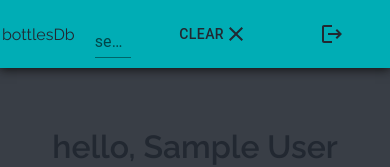
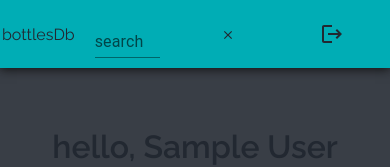
Before and after one commit to JustinM099/bottlesDB, a React (Create React App) app in the folder frontend/: page / in a window 390 px wide. Shown: the top 167 px of the page. Built offline with nearby package versions, Linux system fonts and the light colour scheme; no server answers; sample sign-in values are in the browser's storage.

Commit message:
working on responsiveness

```diff
--- a/frontend/src/components/BottleForm.jsx
+++ b/frontend/src/components/BottleForm.jsx
@@ -38,6 +38,7 @@ function BottleForm() {
                     display: 'flex',
                     justifyContent: 'center',
                     alignItems: 'center',
+                    overflow: 'scroll'
                 }}
             >
                 <Card style={{
--- a/frontend/src/components/BottleItem.jsx
+++ b/frontend/src/components/BottleItem.jsx
@@ -65,6 +65,7 @@ const BottleItem = ({ bottle }) => {
                     display: 'flex',
                     justifyContent: 'center',
                     alignItems: 'center',
+                    overflow: 'scroll'
                 }}
             >
                 <Card style={{
--- a/frontend/src/components/Header.jsx
+++ b/frontend/src/components/Header.jsx
@@ -77,7 +77,7 @@ function Header() {
                                 className="btn"
                                 onClick={onClearSearch}
                             >
-                                clear<ClearIcon />
+                                <ClearIcon fontSize="inherit" />
                             </Button>
                         </li>
                         <li>
```
